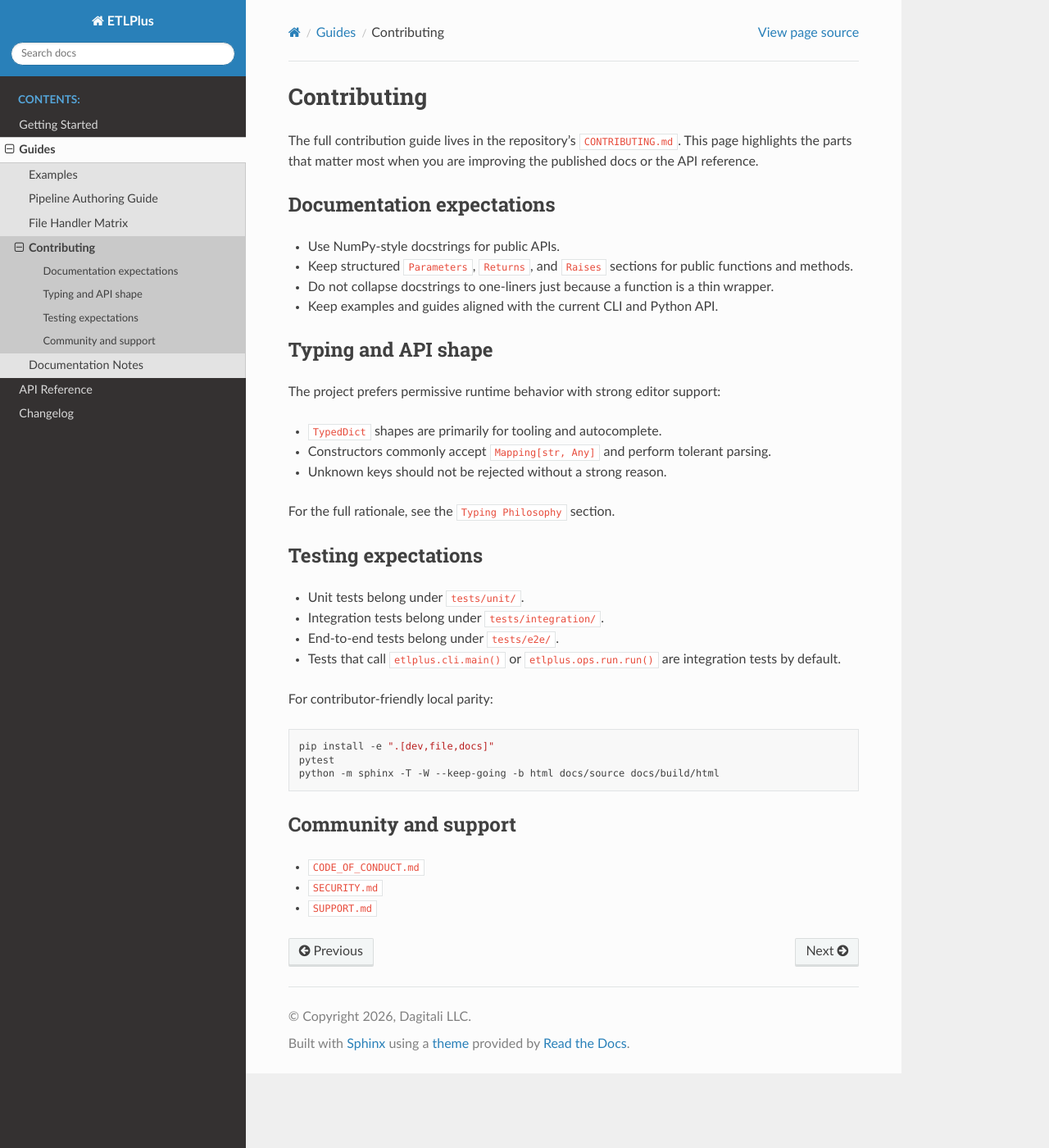
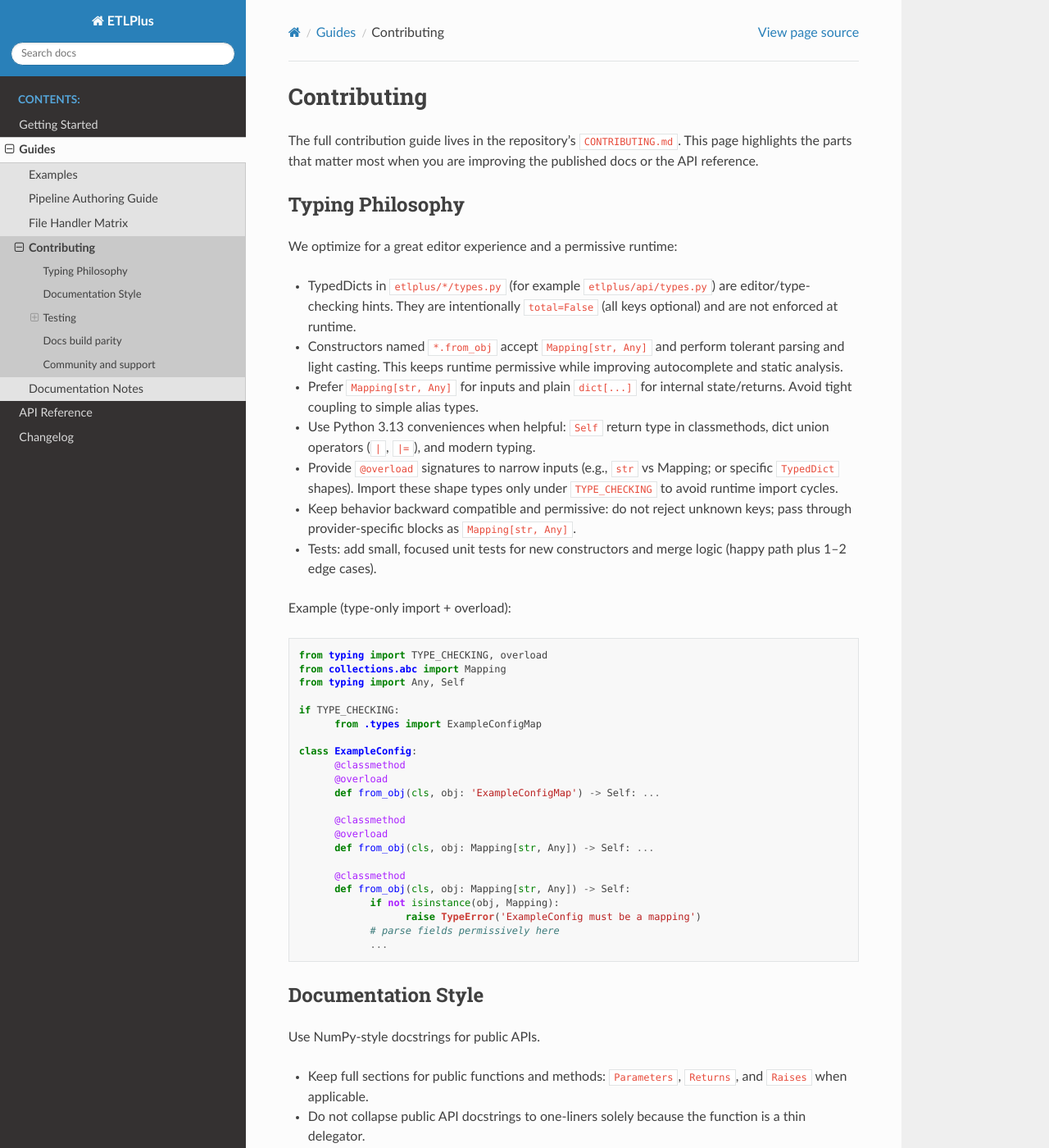
Before and after one commit to Dagitali/ETLPlus, a Sphinx documentation site: the page built from docs/source/guides/contributing.md, in a window 1280 px wide and 1400 px high. Shown: the whole window at 82% size. Built offline with Sphinx 7.4.7 and the Read the Docs theme 3.1.0, drawn with Linux system fonts in a browser that asks for light colours; some of the changed text lies outside the part shown.

Commit message:
docs(guides): Update contributing.md

````diff
--- a/docs/source/guides/contributing.md
+++ b/docs/source/guides/contributing.md
@@ -5,40 +5,15 @@ The full contribution guide lives in the repository's
 This page highlights the parts that matter most when you are improving the
 published docs or the API reference.
 
-## Documentation expectations
+```{include} ../../../CONTRIBUTING.md
+:start-after: <!-- docs:guides-contributing:start -->
+:end-before: <!-- docs:guides-contributing:end -->
+```
 
-- Use NumPy-style docstrings for public APIs.
-- Keep structured `Parameters`, `Returns`, and `Raises` sections for public
-  functions and methods.
-- Do not collapse docstrings to one-liners just because a function is a thin
-  wrapper.
-- Keep examples and guides aligned with the current CLI and Python API.
-
-## Typing and API shape
-
-The project prefers permissive runtime behavior with strong editor support:
-
-- `TypedDict` shapes are primarily for tooling and autocomplete.
-- Constructors commonly accept `Mapping[str, Any]` and perform tolerant parsing.
-- Unknown keys should not be rejected without a strong reason.
-
-For the full rationale, see the
-[`Typing Philosophy`](https://github.com/Dagitali/ETLPlus/blob/main/CONTRIBUTING.md#typing-philosophy)
-section.
-
-## Testing expectations
-
-- Unit tests belong under `tests/unit/`.
-- Integration tests belong under `tests/integration/`.
-- End-to-end tests belong under `tests/e2e/`.
-- Tests that call `etlplus.cli.main()` or `etlplus.ops.run.run()` are
-  integration tests by default.
-
-For contributor-friendly local parity:
+## Docs build parity
 
 ```bash
 pip install -e ".[dev,file,docs]"
-pytest
 python -m sphinx -T -W --keep-going -b html docs/source docs/build/html
 ```
 
````
